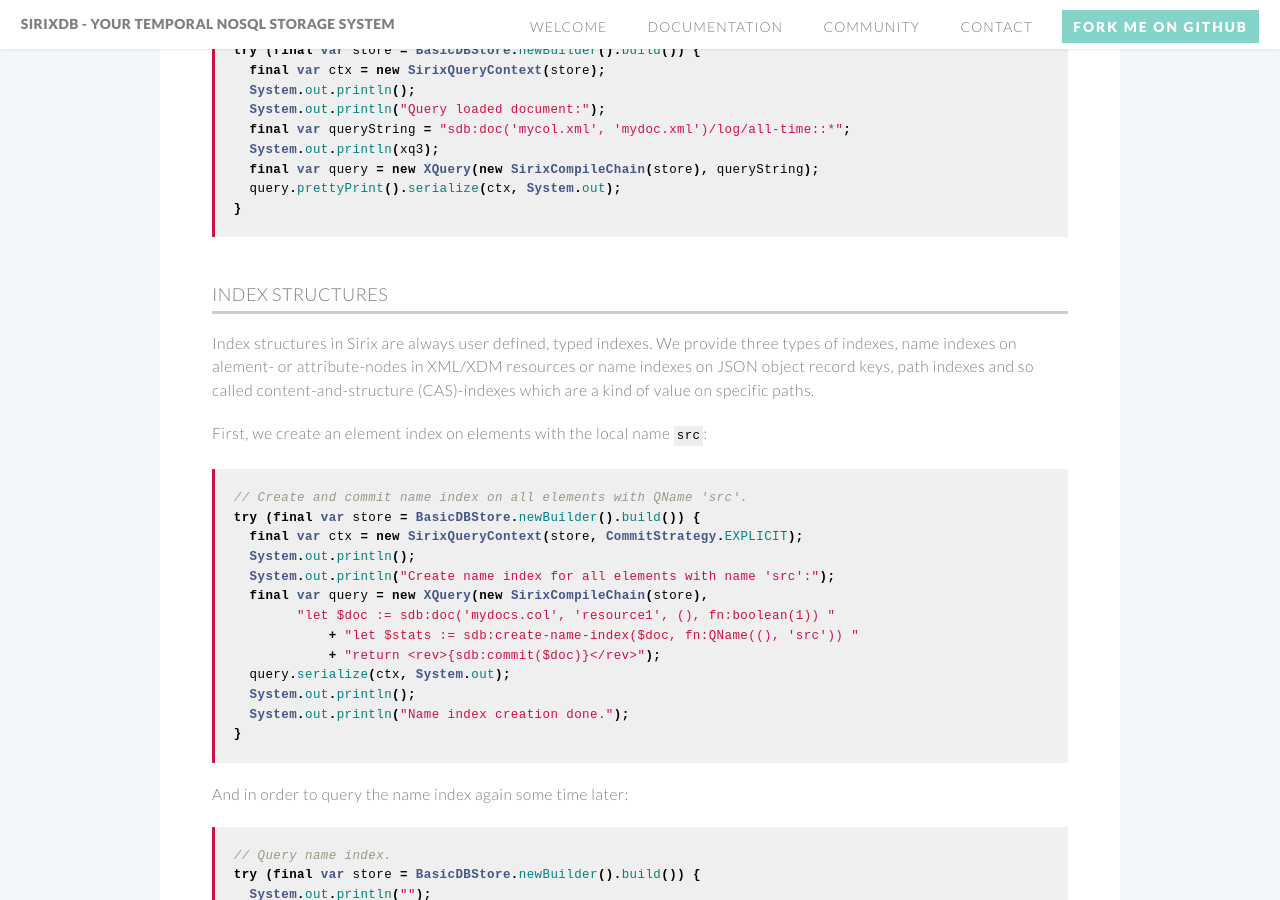
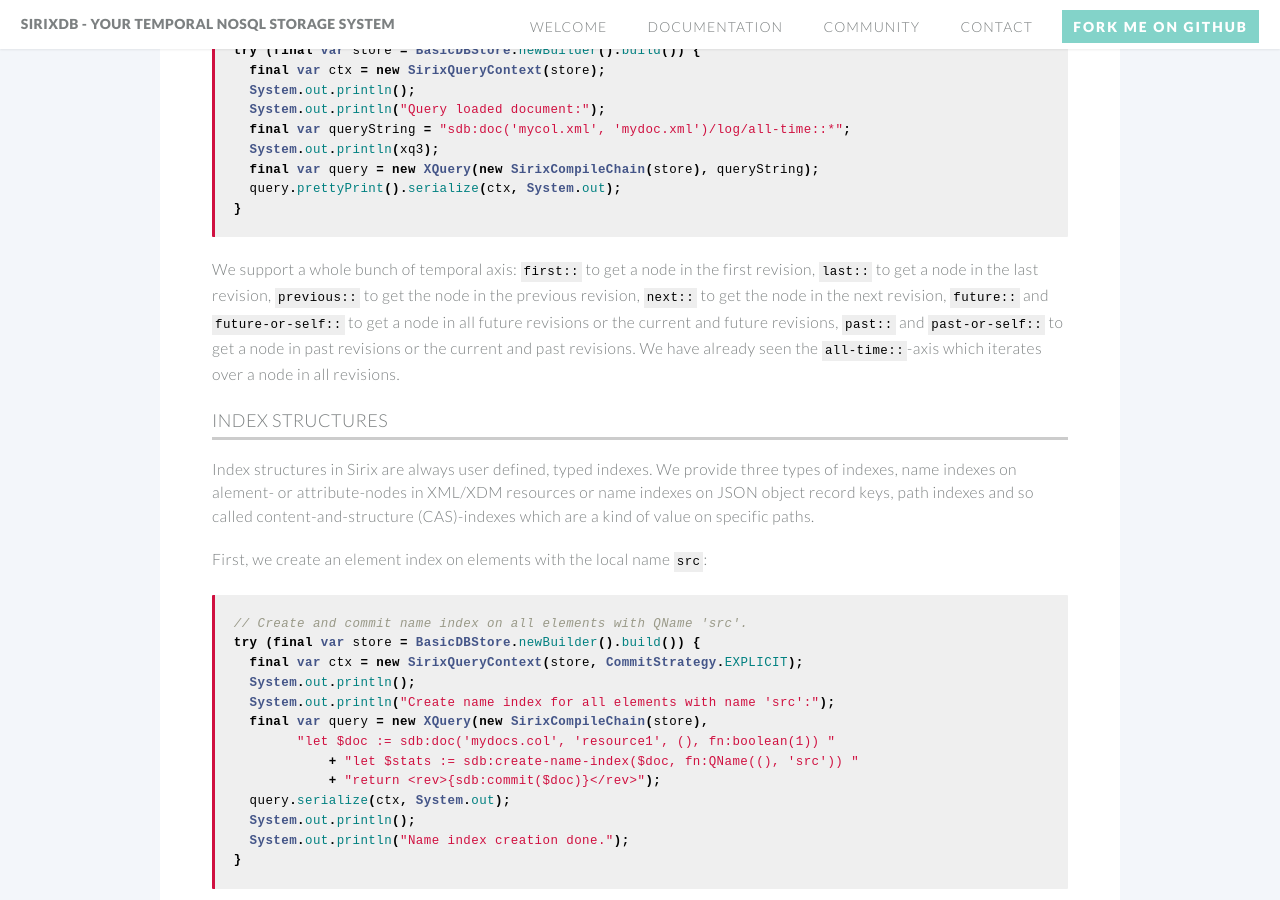
Before and after one commit to sirixdb/sirixdb.github.io, a Jekyll site: the page built from xml-xquery-api.md, in a window 1280 px wide and 900 px high, scrolled down 3715 px. Built offline with Jekyll 4.4.1, drawn with Linux system fonts in a browser that asks for light colours; our own code applies the rules of GitHub Pages for plain Markdown files.

Commit message:
Update xml-xquery-api.md

````diff
--- a/xml-xquery-api.md
+++ b/xml-xquery-api.md
@@ -154,6 +154,8 @@
 }
 ```
 
+We support a whole bunch of temporal axis: `first::` to get a node in the first revision, `last::` to get a node in the last revision, `previous::` to get the node in the previous revision, `next::` to get the node in the next revision, `future::` and `future-or-self::` to get a node in all future revisions or the current and future revisions, `past::` and `past-or-self::` to get a node in past revisions or the current and past revisions. We have already seen the `all-time::`-axis which iterates over a node in all revisions.
+
 ### Index structures
 Index structures in Sirix are always user defined, typed indexes. We provide three types of indexes, name indexes on alement- or attribute-nodes in XML/XDM resources or name indexes on JSON object record keys, path indexes and so called content-and-structure (CAS)-indexes which are a kind of value on specific paths.
 
````
